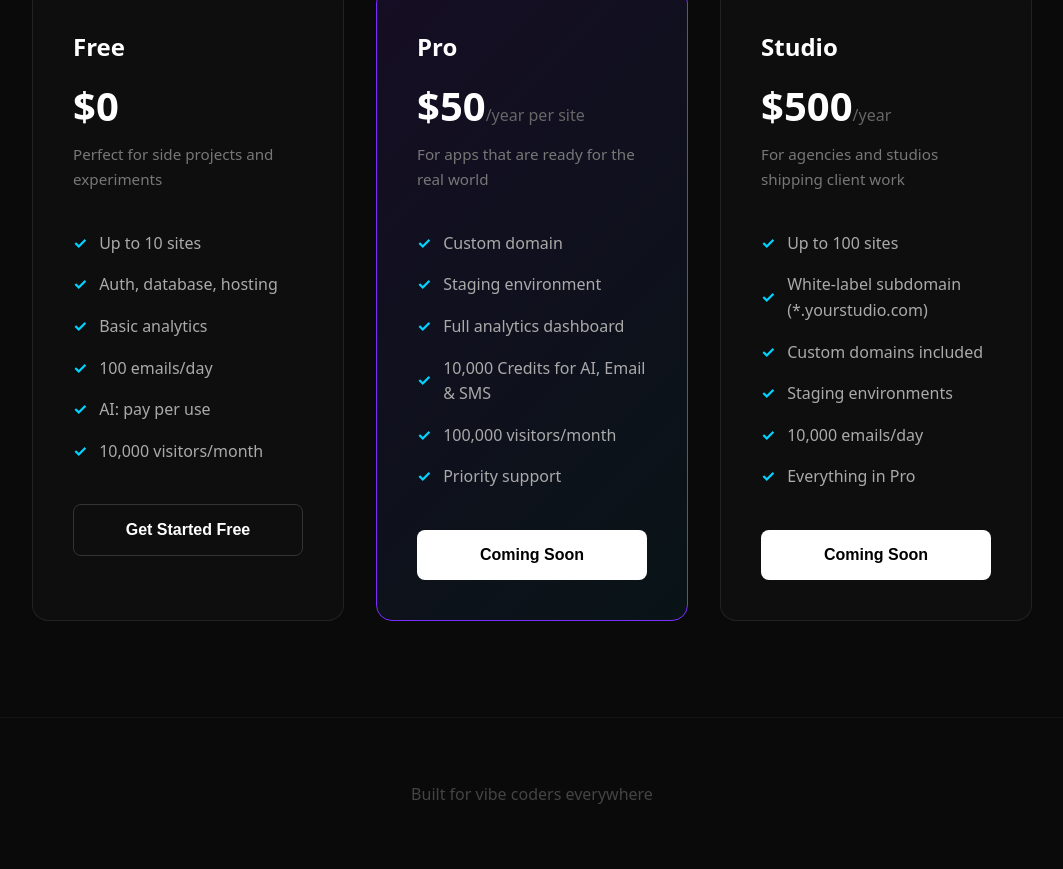
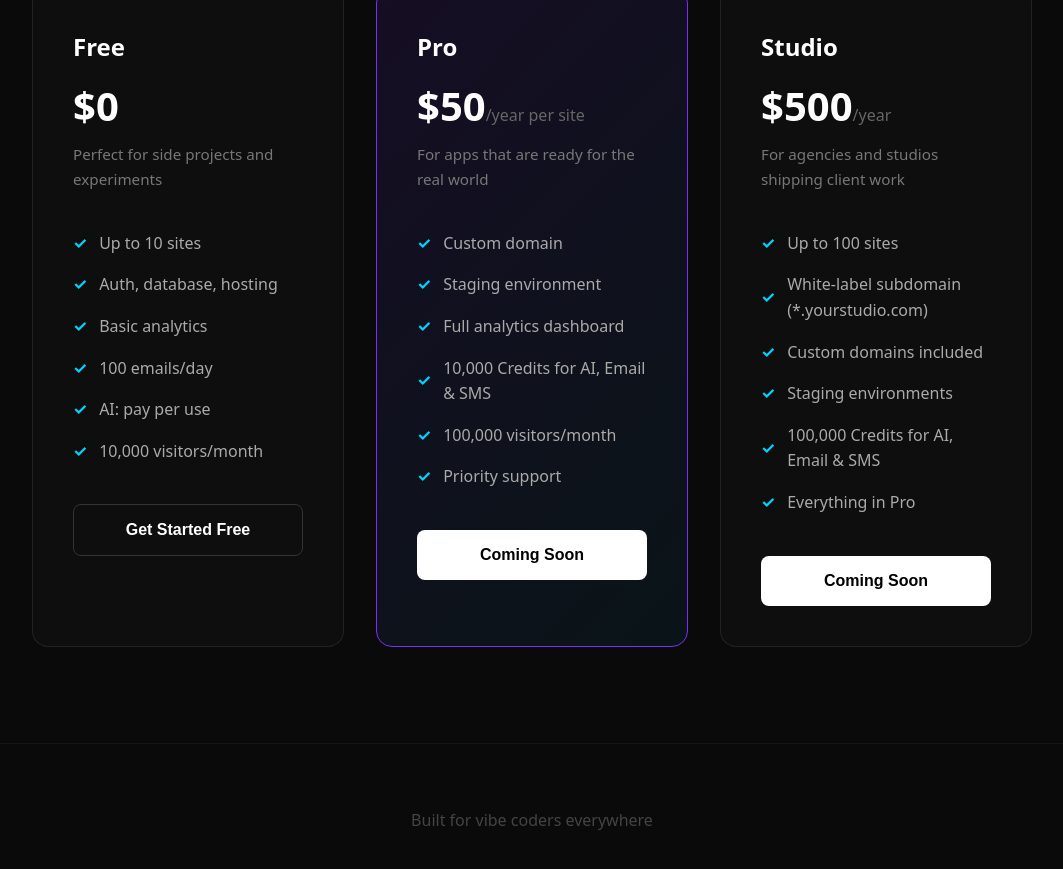
Before and after one commit to TheAliveCompany/itsalive-sales, a plain HTML site: page index.html in a window 1280 px wide. Shown: the part 2227-3096 px from the top of the page, without its empty margins (108-1171 px from the left). Drawn offline with Linux system fonts and the light colour scheme.

Commit message:
Update Studio plan: 100,000 Credits

```diff
--- a/index.html
+++ b/index.html
@@ -221,7 +221,7 @@
           <li>White-label subdomain (*.yourstudio.com)</li>
           <li>Custom domains included</li>
           <li>Staging environments</li>
-          <li>10,000 emails/day</li>
+          <li>100,000 Credits for AI, Email & SMS</li>
           <li>Everything in Pro</li>
         </ul>
         <button class="plan-cta">Coming Soon</button>
```
